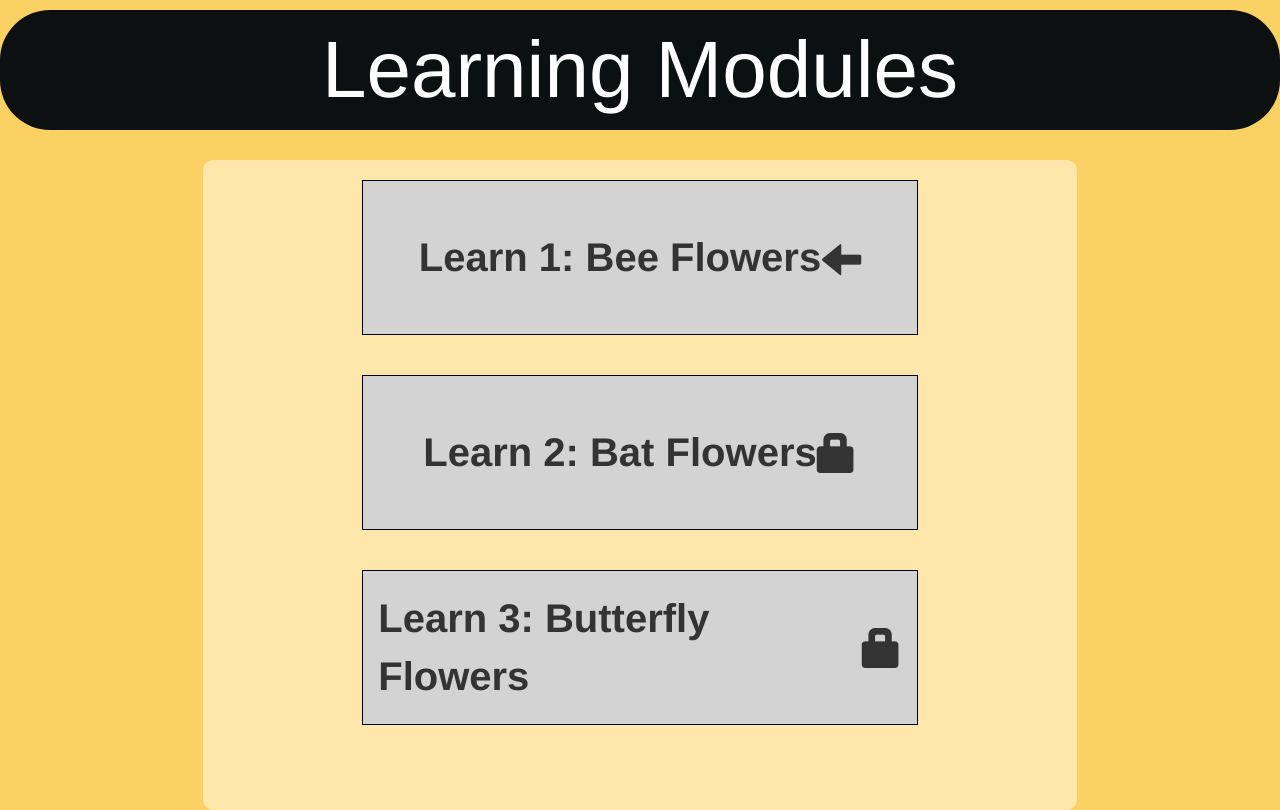
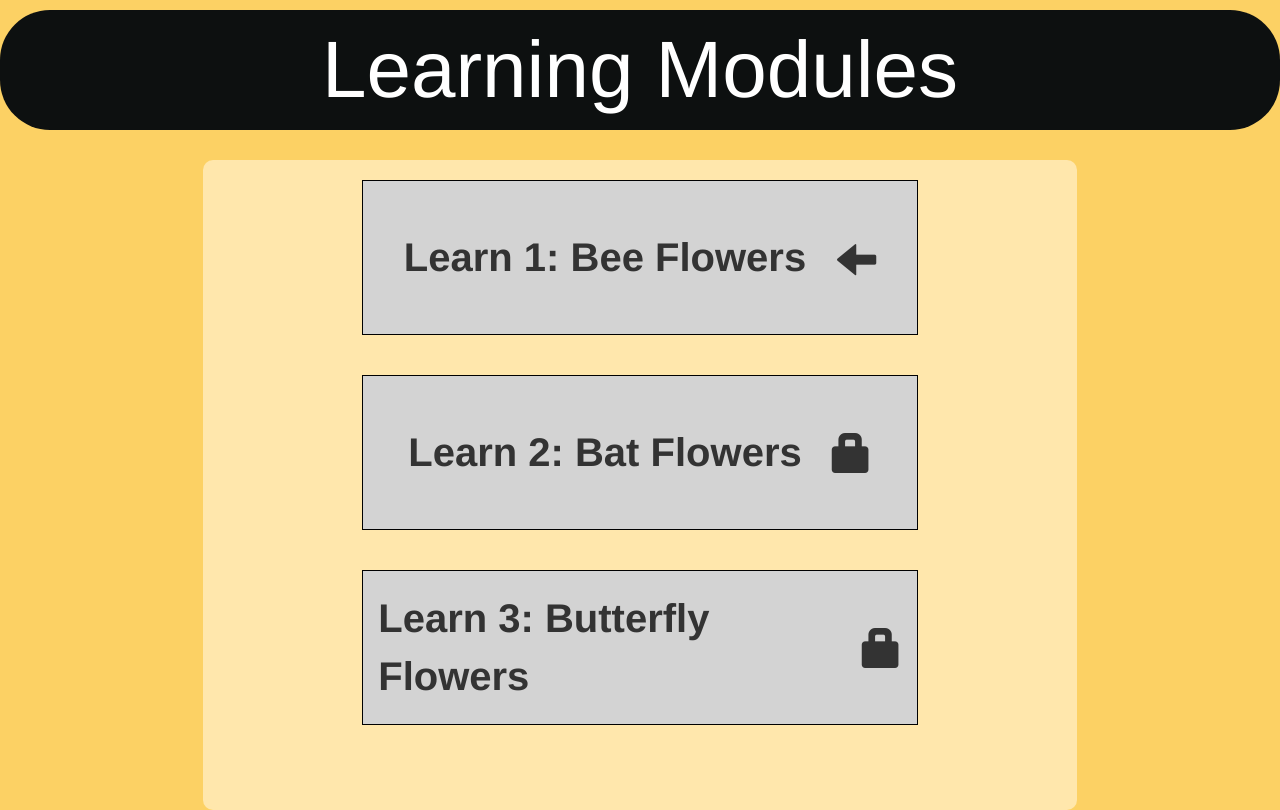
Before and after one commit to joshuahahn/PollinatorFriendlyGardening, a Flask app: page /learningmodules in a window 1280 px wide. Run offline with Flask 3, Linux system fonts and the light colour scheme; some libraries are stand-ins or nearby versions.

Commit message:
Fixed learning module spacing issue....   ............

```diff
--- a/static/styles.css
+++ b/static/styles.css
@@ -288,6 +288,6 @@ main {
     border-radius: 15px;
 }
 
-.homebtn {
-
+.glyphicon {
+    padding-left: 30px;
 }
```
